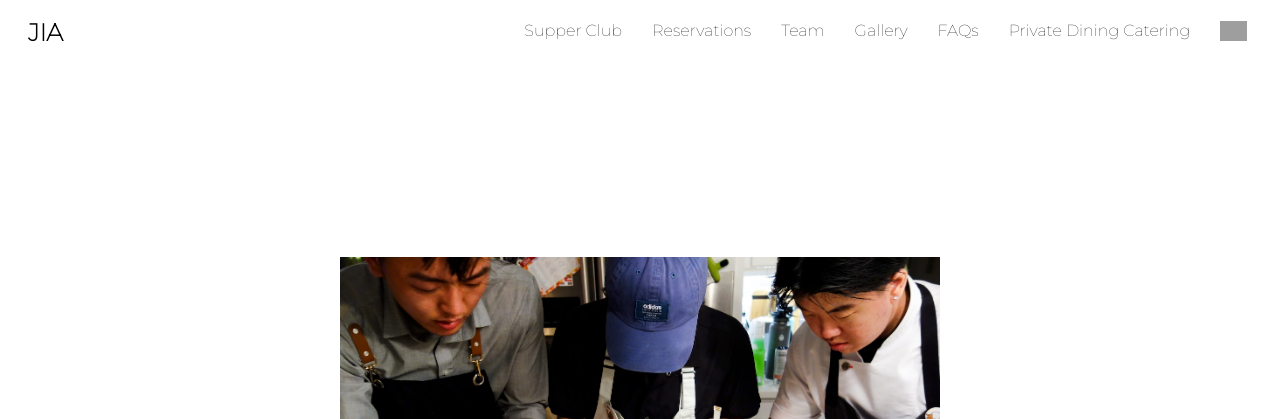
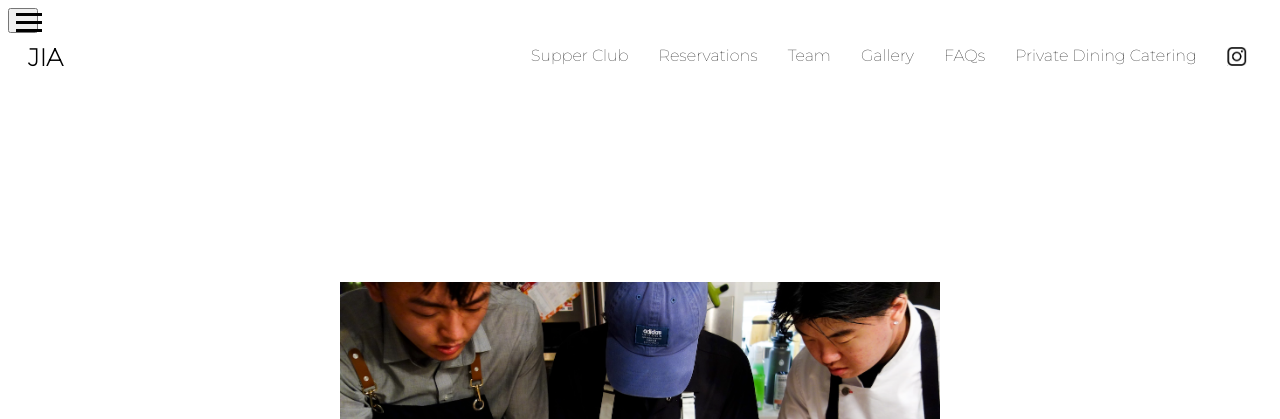
Before and after one commit to kenliii/jia, a Flask app: page / in a window 1280 px wide. Shown: the top 419 px of the page. Run offline with Flask 3, Linux system fonts and the light colour scheme; grey boxes are pictures that could not be loaded.

Commit message:
working:

```diff
--- a/jia-web/app.py
+++ b/jia-web/app.py
@@ -8,27 +8,27 @@ def home():
 
 @app.route('/supper-club')
 def supper_club():
-    return render_template('supper-club.html')
+    return render_template('supper-club.html', active_page='supper-club')
 
 @app.route('/reservations')
 def reservations():
-    return render_template('reservations.html')
+    return render_template('reservations.html', active_page='reservations')
 
 @app.route('/team')
 def team():
-    return render_template('team.html')
+    return render_template('team.html', active_page='team')
 
 @app.route('/gallery')
 def gallery():
-    return render_template('gallery.html')
+    return render_template('gallery.html', active_page='gallery')
 
 @app.route('/private')
 def private():
-    return render_template('private.html')
+    return render_template('private.html', active_page='private')
 
 @app.route('/faqs')
 def faqs():
-    return render_template('faqs.html')
+    return render_template('faqs.html', active_page='faqs')
 
 if __name__ == '__main__':
     app.run(debug=True)
--- a/jia-web/static/style.css
+++ b/jia-web/static/style.css
@@ -36,6 +36,10 @@ h1.nav-logo a:hover {
   margin-left: auto;
 }
 
+nav .active {
+  text-decoration: underline !important;
+}
+
 .nav-menu li a {
   text-decoration: none;
   color: #000;
@@ -51,6 +55,69 @@ h1.nav-logo a:hover {
 .nav-logo {
   font-size: 24px;
   margin: 0;
+}
+
+/* Hamburger Icon */
+.hamburger {
+  display: none; /* Hidden by default, shown with media query */
+  display: block;
+  cursor: pointer;
+  width: 30px;
+  height: 25px;
+  position: relative;
+}
+
+.hamburger span,
+.hamburger span::before,
+.hamburger span::after {
+  content: "";
+  display: block;
+  background-color: black;
+  height: 3px;
+  width: 100%;
+  position: absolute;
+}
+
+.hamburger span::before,
+.hamburger span::after {
+  left: 0;
+  transition: all 0.3s;
+}
+
+.hamburger span::before {
+  top: -8px;
+}
+
+.hamburger span::after {
+  top: 8px;
+}
+
+/* Overlay Menu */
+.overlay-menu {
+  display: none; /* Hidden by default */
+  position: fixed;
+  width: 100%;
+  height: 100%;
+  top: 0;
+  left: 0;
+  background: white;
+  z-index: 100; /* High z-index to be on top */
+  text-align: center; /* Center the navigation links */
+  /* Rest of the styles */
+}
+
+/* Show the overlay menu when active */
+.overlay-menu.active {
+  display: flex;
+  flex-direction: column; /* Stack items vertically */
+  justify-content: center;
+}
+
+@media (max-width: 768px) {
+  /* Show hamburger icon in mobile view */
+  .hamburger {
+    display: block;
+  }
 }
 
 .footer {
@@ -162,6 +229,7 @@ h1.nav-logo a:hover {
 #gallery-preview {
   display: flex;
   justify-content: center;
+  align-items: center;
   gap: 30px;
 }
 
@@ -439,6 +507,7 @@ h1.nav-logo a:hover {
   color: #fff;
   text-transform: uppercase;
   cursor: pointer;
+  border-radius: 10px;
 }
 
 .inquire-button:hover {
--- a/jia-web/templates/base.html
+++ b/jia-web/templates/base.html
@@ -16,23 +16,70 @@
     <title>JIA</title>
   </head>
   <body>
+    <button class="hamburger" aria-label="Toggle menu" aria-expanded="false">
+      <span></span>
+      <span></span>
+      <span></span>
+    </button>
     <nav class="navbar">
       <h1 class="nav-logo">
         <a href="{{ url_for('home') }}">JIA</a>
       </h1>
       <ul class="nav-menu right-menu">
-        <li><a href="{{ url_for('supper_club') }}">Supper Club</a></li>
-        <li><a href="{{ url_for('reservations') }}">Reservations</a></li>
-        <li><a href="{{ url_for('team') }}">Team</a></li>
-        <li><a href="{{ url_for('gallery') }}">Gallery</a></li>
-        <li><a href="{{ url_for('faqs') }}">FAQs</a></li>
-        <li><a href="{{ url_for('private') }}">Private Dining Catering</a></li>
         <li>
-            <a href="https://www.instagram.com/eat.jia" target="_blank" rel="noopener noreferrer">
-              <img src="{{ url_for('static', filename='img/instagram-icon.png') }}" alt="Instagram"/>
-            </a>
-          </li>
-
+          <a
+            href="{{ url_for('supper_club') }}"
+            class="{{ 'active' if active_page == 'supper-club' else '' }}"
+            >Supper Club</a
+          >
+        </li>
+        <li>
+          <a
+            href="{{ url_for('reservations') }}"
+            class="{{ 'active' if active_page == 'reservations' else '' }}"
+            >Reservations</a
+          >
+        </li>
+        <li>
+          <a
+            href="{{ url_for('team') }}"
+            class="{{ 'active' if active_page == 'team' else '' }}"
+            >Team</a
+          >
+        </li>
+        <li>
+          <a
+            href="{{ url_for('gallery') }}"
+            class="{{ 'active' if active_page == 'gallery' else '' }}"
+            >Gallery</a
+          >
+        </li>
+        <li>
+          <a
+            href="{{ url_for('faqs') }}"
+            class="{{ 'active' if active_page == 'faqs' else '' }}"
+            >FAQs</a
+          >
+        </li>
+        <li>
+          <a
+            href="{{ url_for('private') }}"
+            class="{{ 'active' if active_page == 'private' else '' }}"
+            >Private Dining Catering</a
+          >
+        </li>
+        <li>
+          <a
+            href="https://www.instagram.com/eat.jia"
+            target="_blank"
+            rel="noopener noreferrer"
+          >
+            <img
+              src="{{ url_for('static', filename='img/instagram-cion.png') }}"
+              alt="Instagram"
+            />
+          </a>
+        </li>
       </ul>
     </nav>
 
--- a/jia-web/templates/home.html
+++ b/jia-web/templates/home.html
@@ -44,7 +44,7 @@
     </section>
     <section id="gallery-preview">
       <div class="gallery-item">
-        <a href="#gallery">
+        <a href="{{ url_for('gallery') }}">
           <img
             src="{{ url_for('static', filename='img/dish1.png') }}"
             alt="Dish 1"
@@ -52,7 +52,7 @@
         </a>
       </div>
       <div class="gallery-item">
-        <a href="#gallery">
+        <a href="{{ url_for('gallery') }}">
           <img
             src="{{ url_for('static', filename='img/dish2.png') }}"
             alt="Dish 2"
@@ -60,7 +60,7 @@
         </a>
       </div>
       <div class="gallery-item">
-        <a href="#gallery">
+        <a href="{{ url_for('gallery') }}">
           <img
             src="{{ url_for('static', filename='img/dish3.png') }}"
             alt="Dish 3"
```
Also changed, not shown: jia-web/static/script.js (+14 -11 lines), jia-web/templates/private.html (+7 -1 lines), jia-web/static/img/instagram-cion.png (added).
